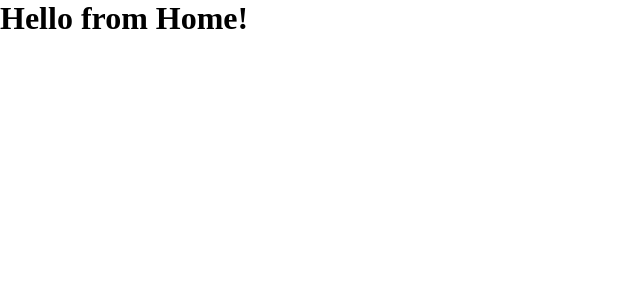
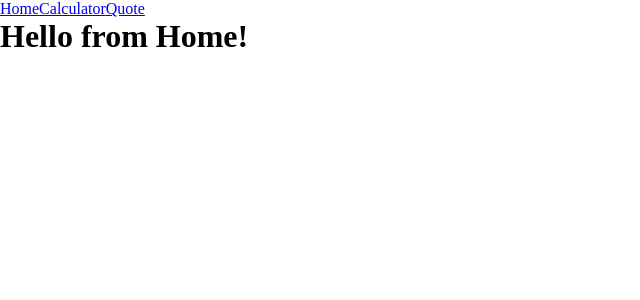
Before and after one commit to SarvarKh/react-calculator, a React (Create React App) app: page / in a window 1280 px wide. Shown: the top 300 px of the page, without its empty margins (0-640 px from the left). Built offline with nearby package versions, Linux system fonts and the light colour scheme.

Commit message:
Add Navbar and integrate it to pages

```diff
--- a/src/components/App.js
+++ b/src/components/App.js
@@ -2,6 +2,7 @@ import React, { useState } from 'react';
 import Display from './Display';
 import ButtonPanel from './ButtonPanel';
 import calculate from '../logic/calculate';
+import Navbar from './Navbar';
 
 const App = () => {
   const [total, setTotal] = useState(null);
@@ -36,6 +37,7 @@ const App = () => {
 
   return (
     <>
+      <Navbar />
       <Display status={next} />
       <ButtonPanel grantParentHandleState={handleState} />
     </>
--- a/src/components/Home.js
+++ b/src/components/Home.js
@@ -1,8 +1,10 @@
 import React from 'react';
+import Navbar from './Navbar';
 
 export default function Home() {
   return (
     <div>
+      <Navbar />
       <h1>Hello from Home!</h1>
     </div>
   );
--- /dev/null
+++ b/src/components/Navbar.js
@@ -0,0 +1,12 @@
+import React from 'react';
+import { Link } from 'react-router-dom';
+
+export default function Navbar() {
+  return (
+    <div>
+      <Link to="/">Home</Link>
+      <Link to="/components/App">Calculator</Link>
+      <Link to="/components/Quote">Quote</Link>
+    </div>
+  );
+}
--- a/src/components/Quote.js
+++ b/src/components/Quote.js
@@ -1,8 +1,10 @@
 import React from 'react';
+import Navbar from './Navbar';
 
 export default function Quote() {
   return (
     <div>
+      <Navbar />
       <h2>Quote of the day!</h2>
     </div>
   );
```
